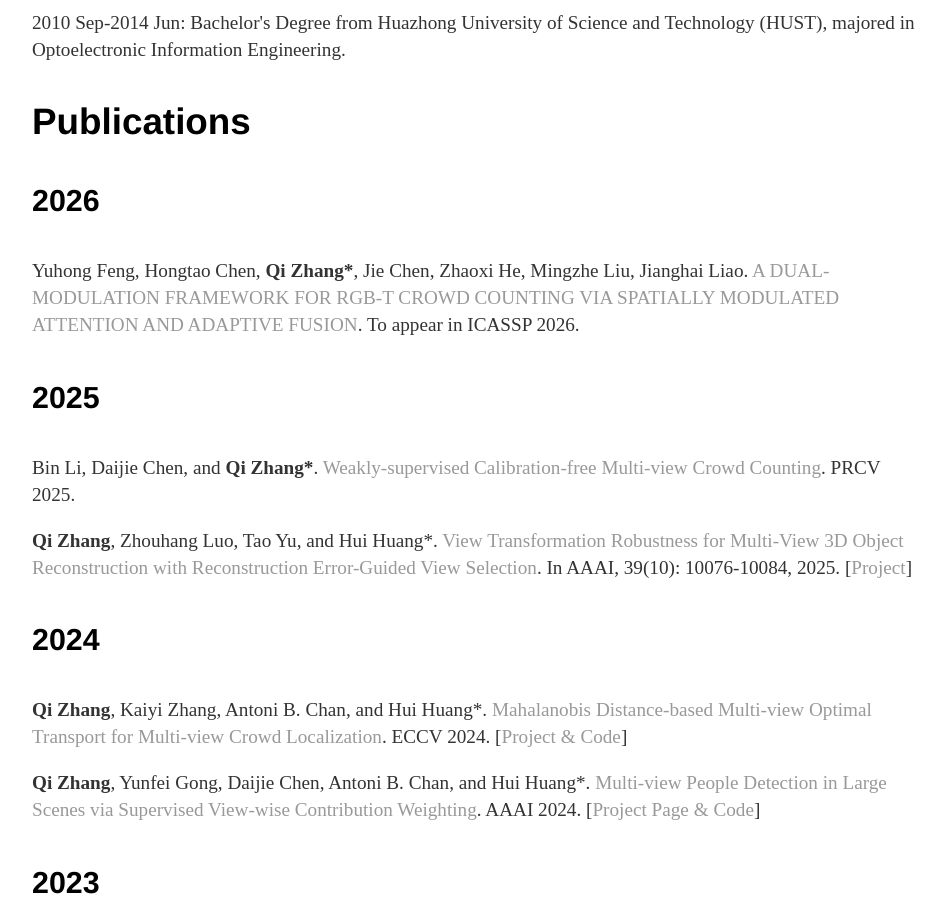
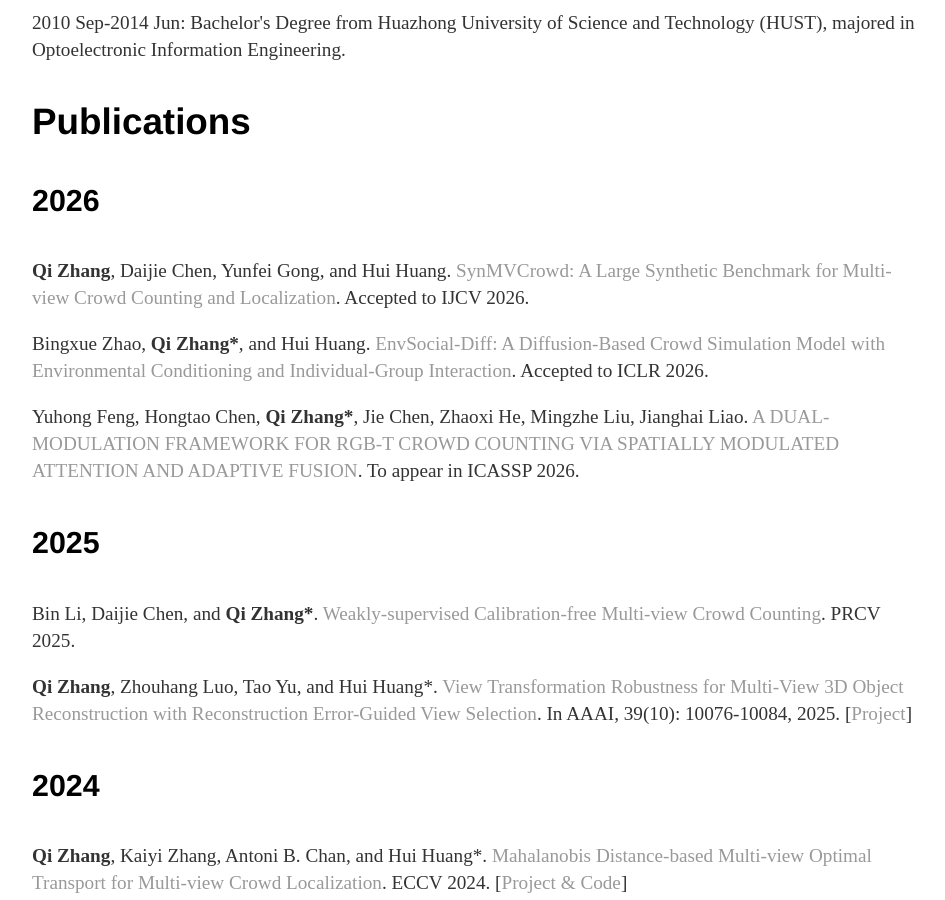
Before and after one commit to zqyq/zqyq.github.io, a Jekyll site: the page built from about/index.html, in a window 1280 px wide and 900 px high, scrolled down 660 px. Shown: the whole window, without its empty margins (160-1105 px from the left). Built offline with Jekyll 4.4.1, drawn with Linux system fonts in a browser that asks for light colours.

Commit message:
Update index.html

```diff
--- a/about/index.html
+++ b/about/index.html
@@ -35,6 +35,12 @@
 		<h3>Publications</h3>
 
 		<h4>2026</h4>
+		<p> <strong>Qi Zhang</strong>, Daijie Chen, Yunfei Gong, and Hui Huang. <a href=''>SynMVCrowd: A Large Synthetic Benchmark for Multi-view Crowd Counting and Localization</a>. Accepted to IJCV 2026.
+		</p>
+
+		<p> Bingxue Zhao,  <strong>Qi Zhang*</strong>, and Hui Huang. <a href=''>EnvSocial-Diff: A Diffusion-Based Crowd Simulation Model with Environmental Conditioning and Individual-Group Interaction</a>. Accepted to ICLR 2026.
+		</p>
+
 		<p> Yuhong Feng, Hongtao Chen,  <strong>Qi Zhang*</strong>, Jie Chen, Zhaoxi He, Mingzhe Liu, Jianghai Liao. <a href=''>A DUAL-MODULATION FRAMEWORK FOR RGB-T CROWD COUNTING VIA SPATIALLY MODULATED ATTENTION AND ADAPTIVE FUSION</a>. To appear in ICASSP 2026.
 		</p>
 
```
